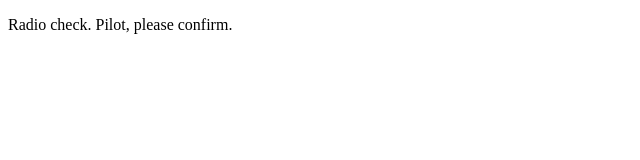
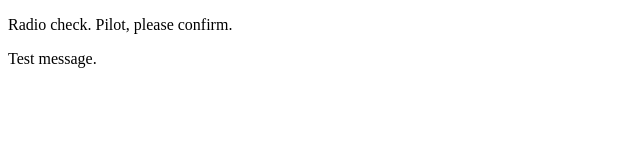
Before and after one commit to redlionshield314/communication-log, a plain HTML site: page index.html in a window 1280 px wide. Shown: the full height of the page, 0-640 px from the left. Drawn offline with Linux system fonts and the light colour scheme.

Commit message:
test message

```diff
--- a/index.html
+++ b/index.html
@@ -2,5 +2,6 @@
 <html>
    <body>
       <p>Radio check. Pilot, please confirm.</p>
+      <p>Test message.</p>
    </body>
 </html>
```
